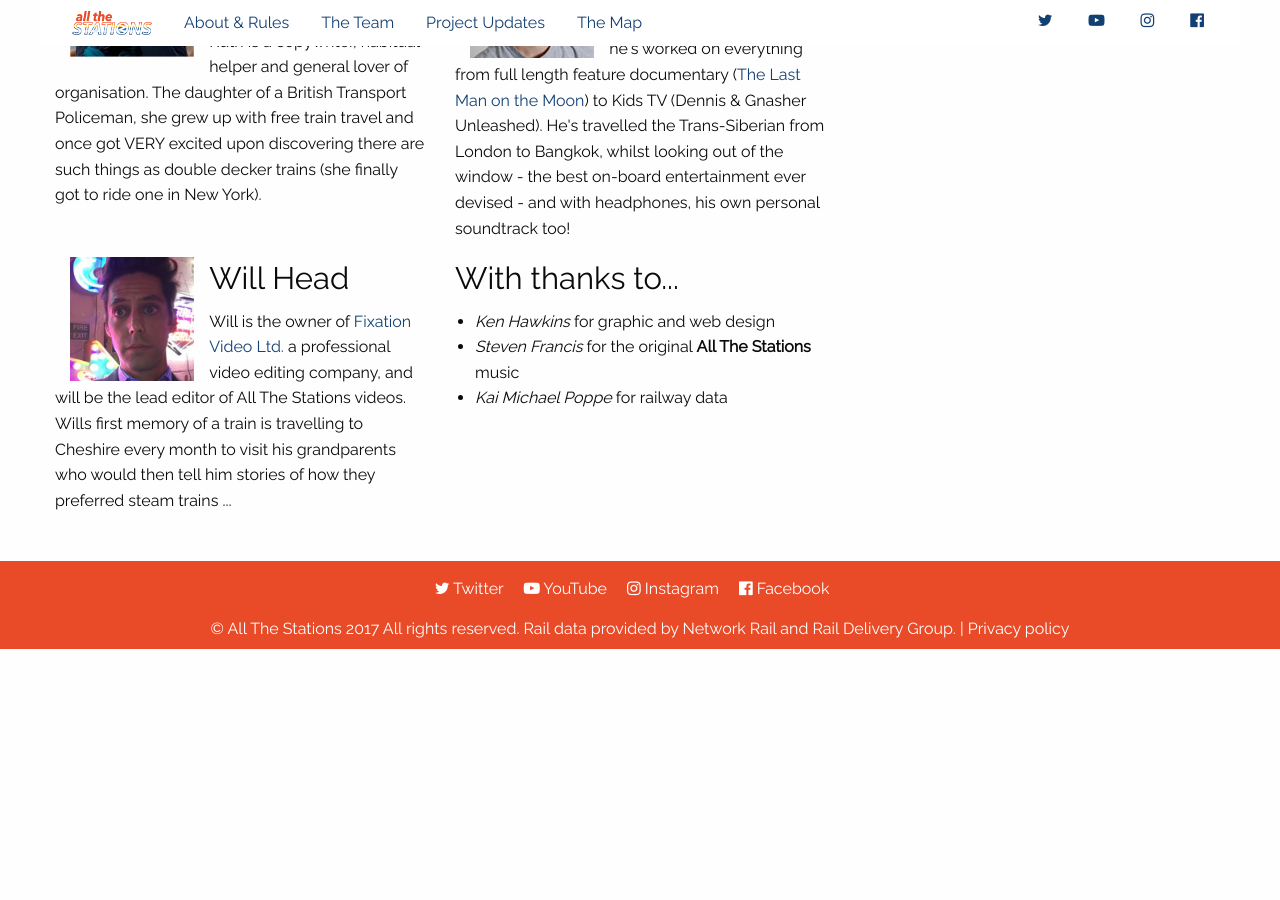
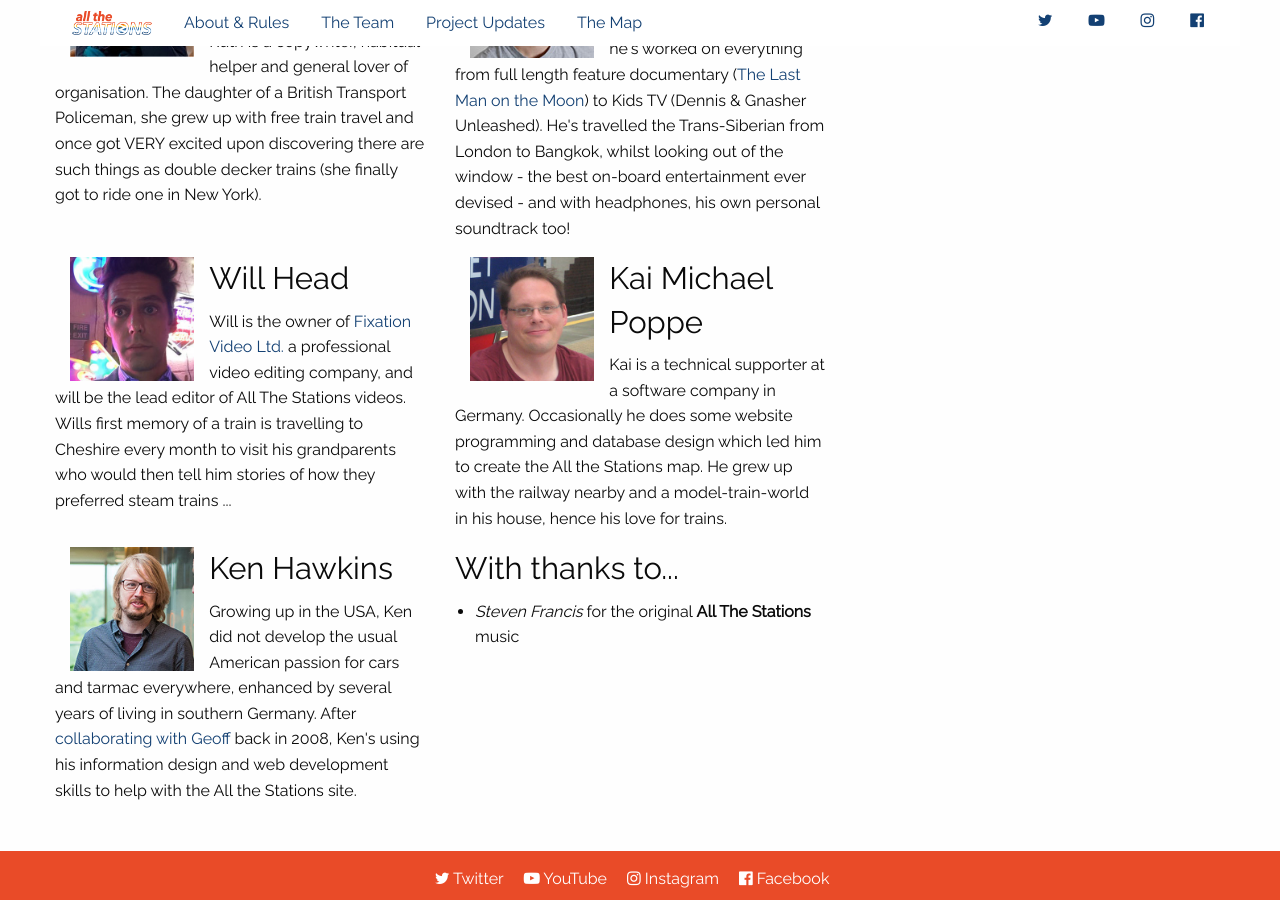
Before and after one commit to khawkins98/all-the-stations, a Jekyll site: the page built from team.md, in a window 1280 px wide and 900 px high, scrolled down 1122 px. Built offline with Jekyll 4.4.1, drawn with Linux system fonts in a browser that asks for light colours; nearby versions of some CDN libraries; comment, search, counter and statistics services are not loaded; before the commit the page ends 1771 px from its top, so only the background shows below that.

Commit message:
Add Kai and Ken bios

```diff
--- a/team.md
+++ b/team.md
@@ -61,14 +61,28 @@
 				<img src="/all-the-stations/static/images/will.jpg">
 			</div>
 			<h3>Will Head</h3>
-			<p>Will  is the owner of <a href="http://fixationvideo.co.uk/" target="new">Fixation Video Ltd.</a> a professional video editing company, and will be the lead editor of All The Stations videos. Wills first memory of a train is travelling to Cheshire every month to visit his grandparents who would then tell him stories of how they preferred steam trains ...</p>
+			<p>Will is the owner of <a href="http://fixationvideo.co.uk/" target="new">Fixation Video Ltd.</a> a professional video editing company, and will be the lead editor of All The Stations videos. Wills first memory of a train is travelling to Cheshire every month to visit his grandparents who would then tell him stories of how they preferred steam trains ...</p>
 		</div>
+    <div class="column">
+			<div class="columns medium-5 float-left">
+				<img src="/all-the-stations/static/images/kai.jpg">
+			</div>
+			<h3>Kai Michael Poppe</h3>
+			<p>Kai is a technical supporter at a software company in Germany. Occasionally he does some website programming and database design which led him to create the All the Stations map. He grew up with the railway nearby and a model-train-world in his house, hence his love for trains.</p>
+		</div>
+    <div class="column">
+			<div class="columns medium-5 float-left">
+				<img src="/all-the-stations/static/images/ken.jpg">
+			</div>
+			<h3>Ken Hawkins</h3>
+			<p>Growing up in the USA, Ken did not develop the usual American passion for cars and tarmac everywhere, enhanced by several years of living in southern Germany. After <a href="http://www.thedigitel.com/s/charleston/digicast-top-stories-entertainment/its-cher-tour-our-second-podcast-news-and-events-081217-116012">collaborating with Geoff</a> back in 2008, Ken's using his information design and web development skills to help with the All the Stations site.</p>
+		</div>
+
+
 		<div class="column">
 			<h3>With thanks to...</h3>
 			<ul>
-			  <li><em>Ken Hawkins</em> for graphic and web design</li>
 				<li><em>Steven Francis</em> for the original <strong>All The Stations </strong>music</li>
-				<li><em>Kai Michael Poppe</em> for railway data</li>
 			</ul>
 		</div>
 	</div>
```
Also changed, not shown: static/images/kai.jpg (added), static/images/ken.jpg (added).
